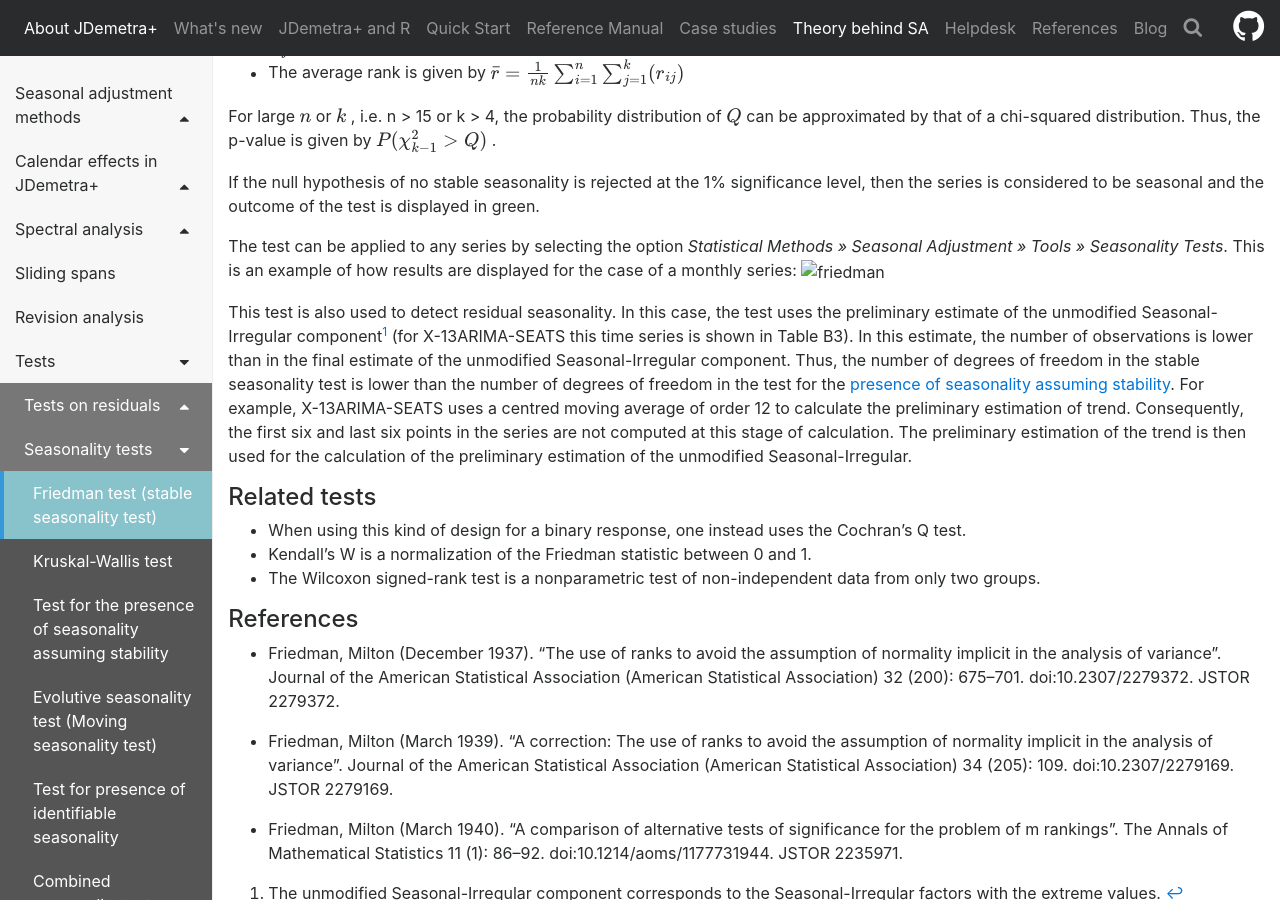
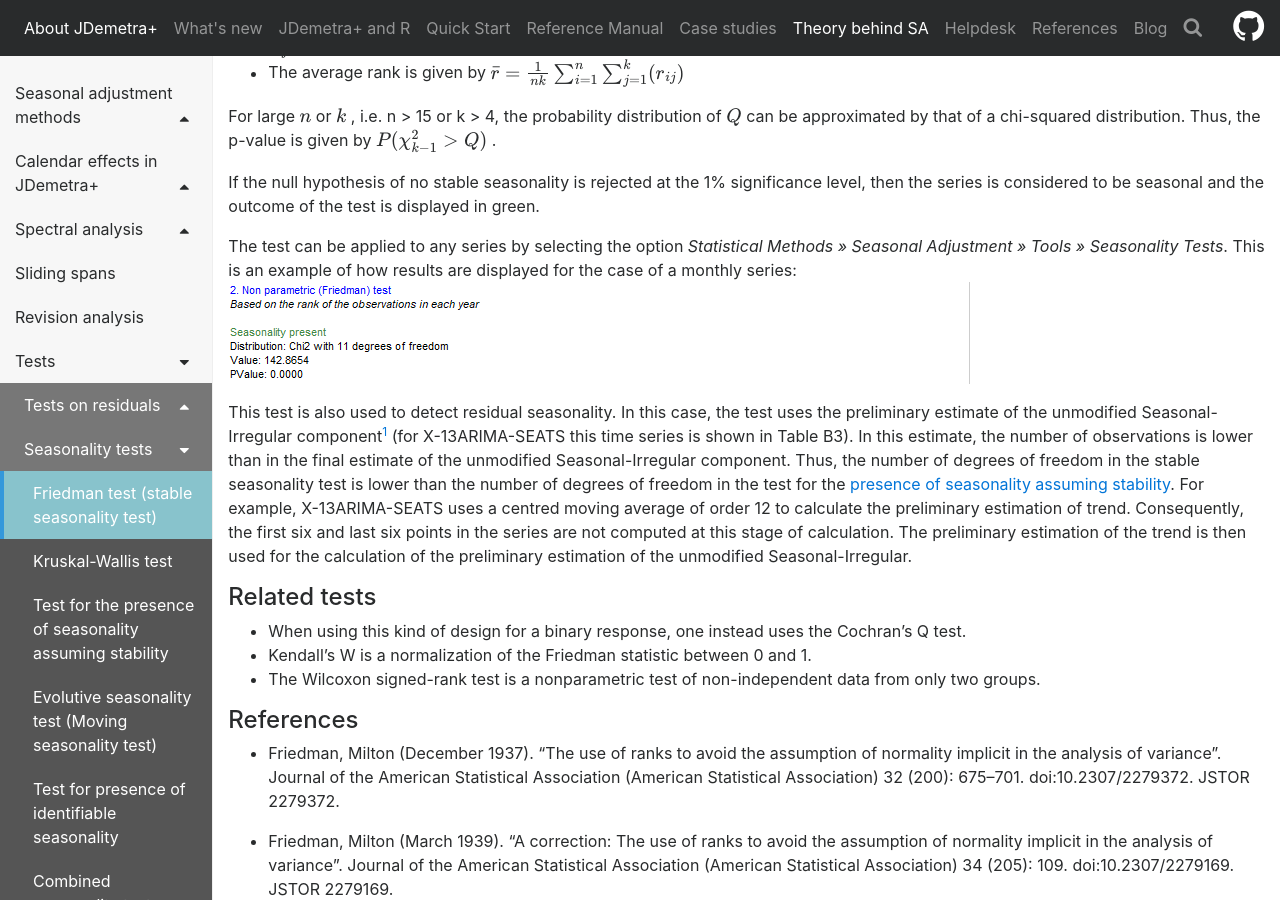
Before and after one commit to SylwiaGrudkowska/JDemetra-documentation, a Jekyll site: the page built from pages/theory/Tests_Friedman.md, in a window 1280 px wide and 900 px high, scrolled down 498 px. Built offline with Jekyll 4.4.1, drawn with Linux system fonts in a browser that asks for light colours; nearby versions of some CDN libraries; formulas are drawn with MathJax 3.

Commit message:
Moved David images to the assets folder and fixed the path of images and links in Tests_Friedman.md

```diff
--- a/pages/theory/Tests_Friedman.md
+++ b/pages/theory/Tests_Friedman.md
@@ -37,7 +37,7 @@ considered to be seasonal and the outcome of the test is displayed in green.
 The test can be applied to any series by selecting the
 option *Statistical Methods >> Seasonal Adjustment >> Tools >> Seasonality Tests*. This is
 an example of how results are displayed for the case of a monthly series:
-![friedman](../seasonality/images/friedman.png)
+![friedman]({{ site.baseurl }}/assets/img/theory/friedman.png)
 
 
 This test is also used to detect residual seasonality. In this case, the test uses the preliminary estimate
@@ -46,7 +46,7 @@ in Table B3). In this estimate, the number of observations is lower than
 in the final estimate of the unmodified Seasonal-Irregular component.
 Thus, the number of degrees of freedom in the stable
 seasonality test is lower than the number of degrees of freedom in the
-test for the [presence of seasonality assuming stability](../seasonality/Tests_presence_stability.html). For
+test for the [presence of seasonality assuming stability](../theory/Tests_presence_stability.html). For
 example, X-13ARIMA-SEATS uses a centred moving average of order 12 to
 calculate the preliminary estimation of trend. Consequently, the first
 six and last six points in the series are not computed at this stage of
```
Also changed, not shown: assets/img/theory/example.gif (renamed from pages/theory/images/example.gif), assets/img/theory/f.png (renamed from pages/theory/images/f.png), assets/img/theory/friedman.png (renamed from pages/theory/images/friedman.png), assets/img/theory/kw.png (renamed from pages/theory/images/kw.png), assets/img/theory/periodogram.png (renamed from pages/theory/images/periodogram.png), assets/img/theory/qs.png (renamed from pages/theory/images/qs.png), assets/img/theory/seasonalTests.png (renamed from pages/theory/images/seasonalTests.png), assets/img/theory/spectrum.png (renamed from pages/theory/images/spectrum.png).
